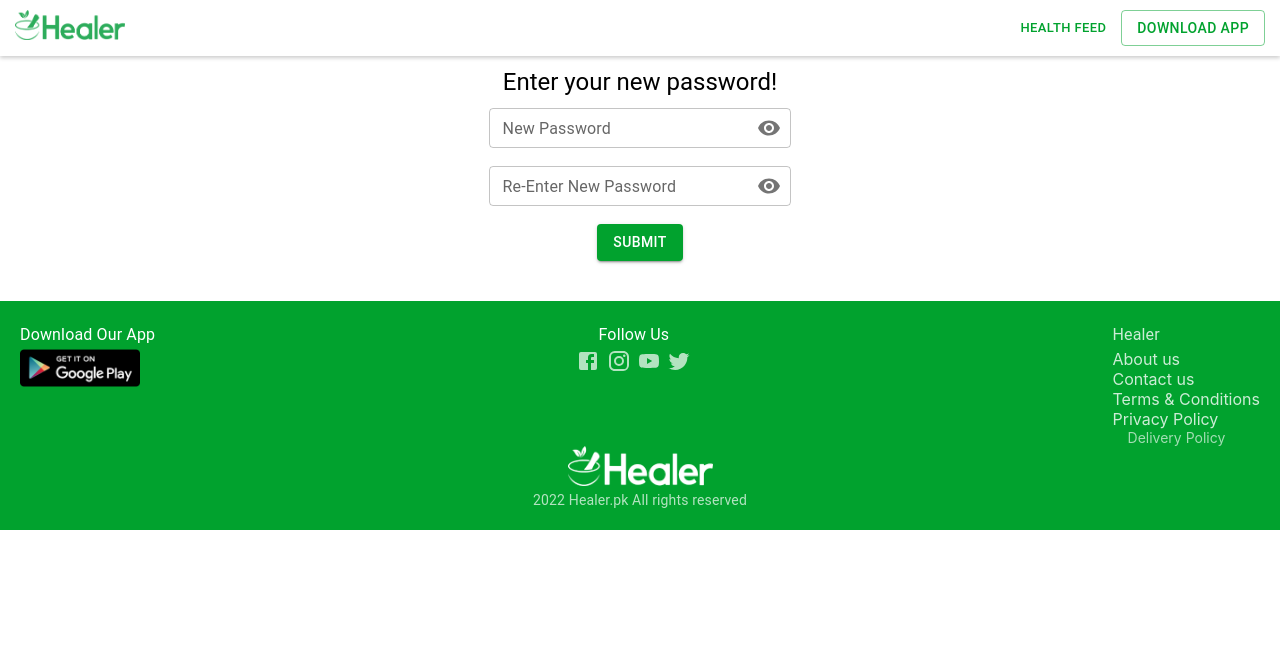
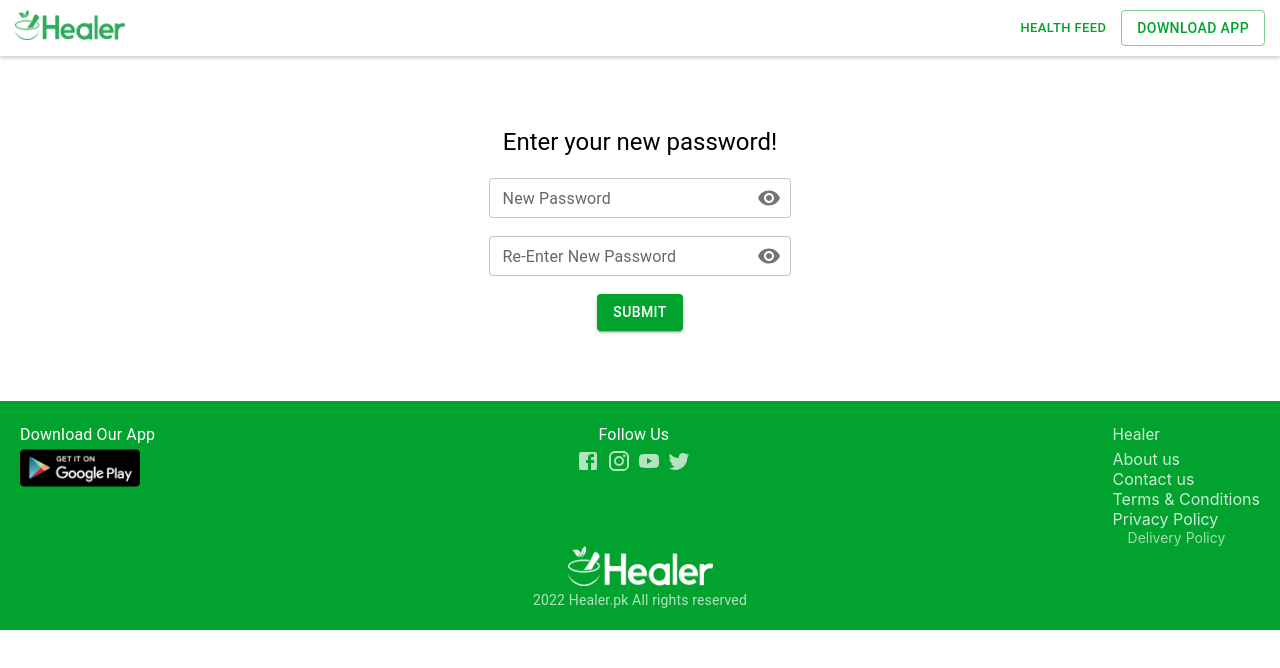
Before and after one commit to im-rahman1/healer-private, a Next.js app: page /physician/reset-password/1 in a window 1280 px wide. Shown: the top 668 px of the page. Built offline with nearby package versions, Linux system fonts and the light colour scheme.

Commit message:
minor refinements

```diff
--- a/pages/physician/reset-password/[doctorId].js
+++ b/pages/physician/reset-password/[doctorId].js
@@ -88,7 +88,7 @@ export default function ResetPassword() {
       description="robots"
       keywords="noindex, nofollow">
       <div className={styles.newPasswordForm}>
-        <Typography className={styles.formHeading} variant="h5">
+        <Typography sx={{ margin: "30px 0 10px 0" }} variant="h5">
           Enter your new password!
         </Typography>
         <ThemeProvider theme={theme}>
--- a/styles/reset-password.module.css
+++ b/styles/reset-password.module.css
@@ -5,11 +5,7 @@
   max-width: 320px;
   margin: auto;
   align-items: center;
-  padding: 20px;
-}
-
-.formHeading {
-  margin: 30px 0 10px 0;
+  padding: 50px 0;
 }
 
 .btn {
```
Also changed, not shown: pages/delivery-policy.js (+2 -6 lines), pages/physician/verify.js (deleted, +0 -17 lines), styles/verify.module.css (+7 -1 lines).
